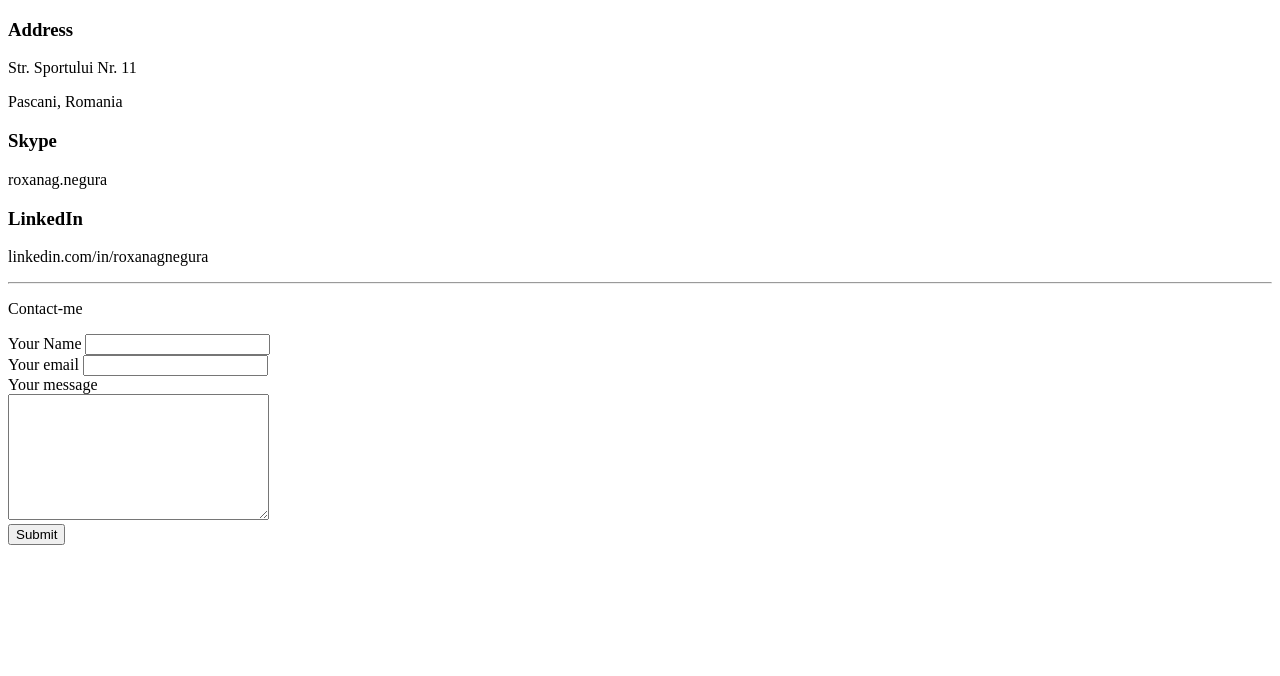
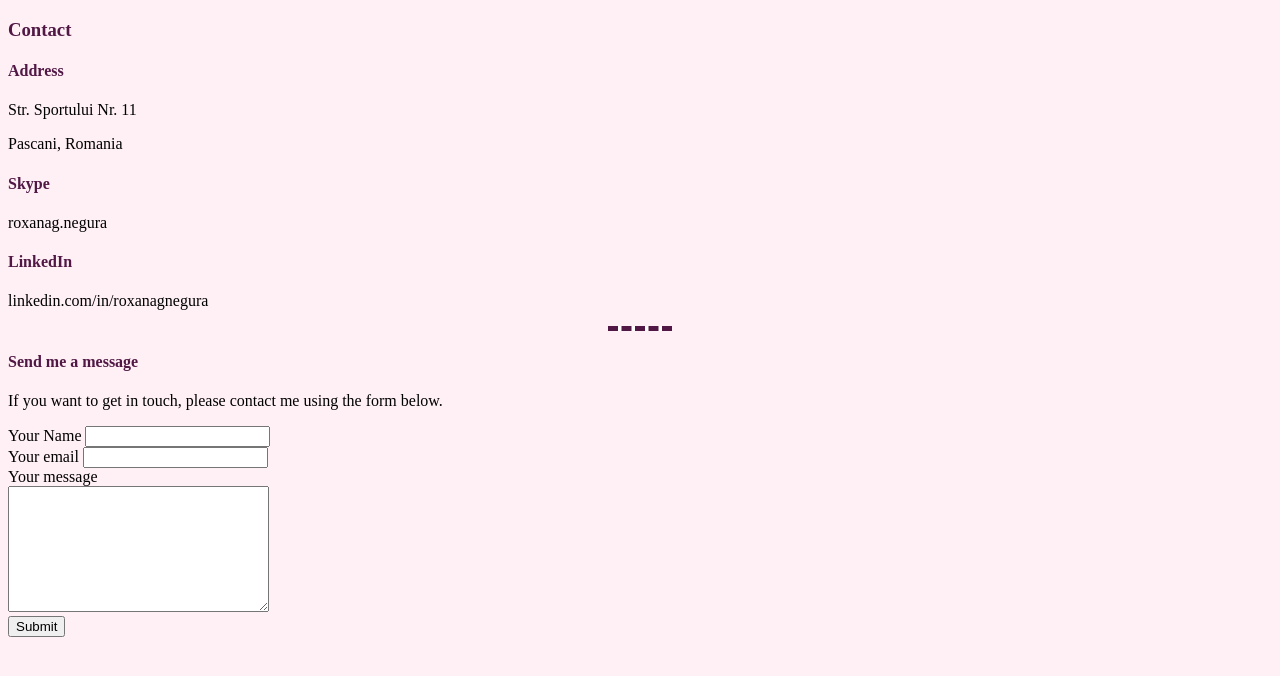
Before and after one commit to 13101995/CV, a plain HTML site: page Contact Information.html in a window 1280 px wide. Drawn offline with Linux system fonts and the light colour scheme.

Commit message:
intial cv website plus CSS

```diff
--- /dev/null
+++ b/CSS/styles.css
@@ -0,0 +1,23 @@
+body{
+background-color:#fff0f5;
+      }
+    hr  {
+      background-color: white;
+      border-style: none;
+      border-top: dashed;
+      border-color:#511845 ;
+      border-width: 5px;
+      width: 5%;
+    }
+    h1{
+      color: #511845;
+    }
+h3{
+  color: #511845;
+}
+a{
+  color:  #511845;
+}
+h4{
+  color: #511845;
+}
--- a/Contact Information.html
+++ b/Contact Information.html
@@ -2,18 +2,21 @@
 <html lang="en" dir="ltr">
   <head>
     <meta charset="utf-8">
-    <title><strong>Contact Information</strong></title>
+    <title>Contact Information</title>
+    <link rel="stylesheet" href="css/styles.css">
   </head>
+  <h3>Contact</h3>
   <body>
-    <h3>Address</h3>
+    <h4>Address</h4>
     <p>Str. Sportului Nr. 11</p>
     <p>Pascani, Romania</p>
-    <h3>Skype</h3>
+    <h4>Skype</h4>
     <p>roxanag.negura</p>
-    <h3>LinkedIn </h3>
+    <h4>LinkedIn </h4>
     <p>linkedin.com/in/roxanagnegura</p>
     <hr>
-    <p> Contact-me </p>
+    <h4>Send me a message</h4>
+    <p> If you want to get in touch, please contact me using the form below.</p>
     <form action="mailto:neguraroxana@yahoo.com" method="post" enctype="text/plain">
       <label>Your Name</label>
       <input type="text" name="name" value=""><br>
```
Also changed, not shown: Courses and Certifications.html (+8 -1 lines), index.html (+2 -1 lines).
